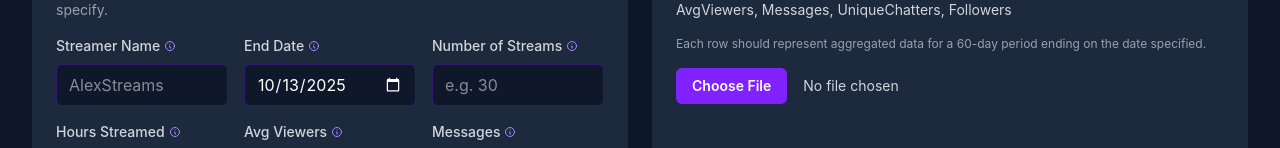
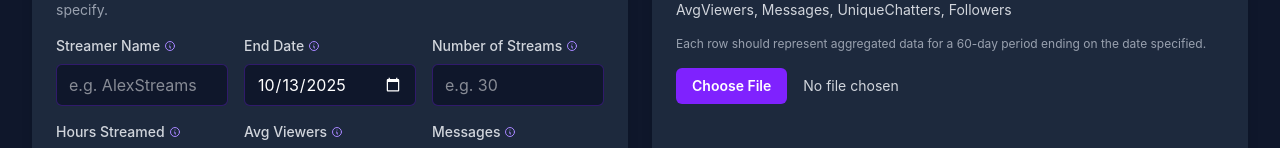
Before and after one commit to bjorkendev/streamer-score, a React (Vite) app: page / in a window 1280 px wide. Shown: the part 361-509 px from the top of the page. Built offline with nearby package versions, Linux system fonts and the light colour scheme.

Commit message:
Update placeholder to 'e.g. AlexStreams'

```diff
--- a/src/components/StreamDataInput.tsx
+++ b/src/components/StreamDataInput.tsx
@@ -121,7 +121,7 @@ export function StreamDataInput({ onAddStream }: StreamDataInputProps) {
                     setFormData({ ...formData, name: e.target.value })
                   }
                   className="w-full px-3 py-2 bg-slate-900 border border-violet-600/30 rounded-md text-white focus:outline-none focus:ring-2 focus:ring-violet-600"
-                  placeholder="AlexStreams"
+                  placeholder="e.g. AlexStreams"
                   required
                 />
           </div>
```
